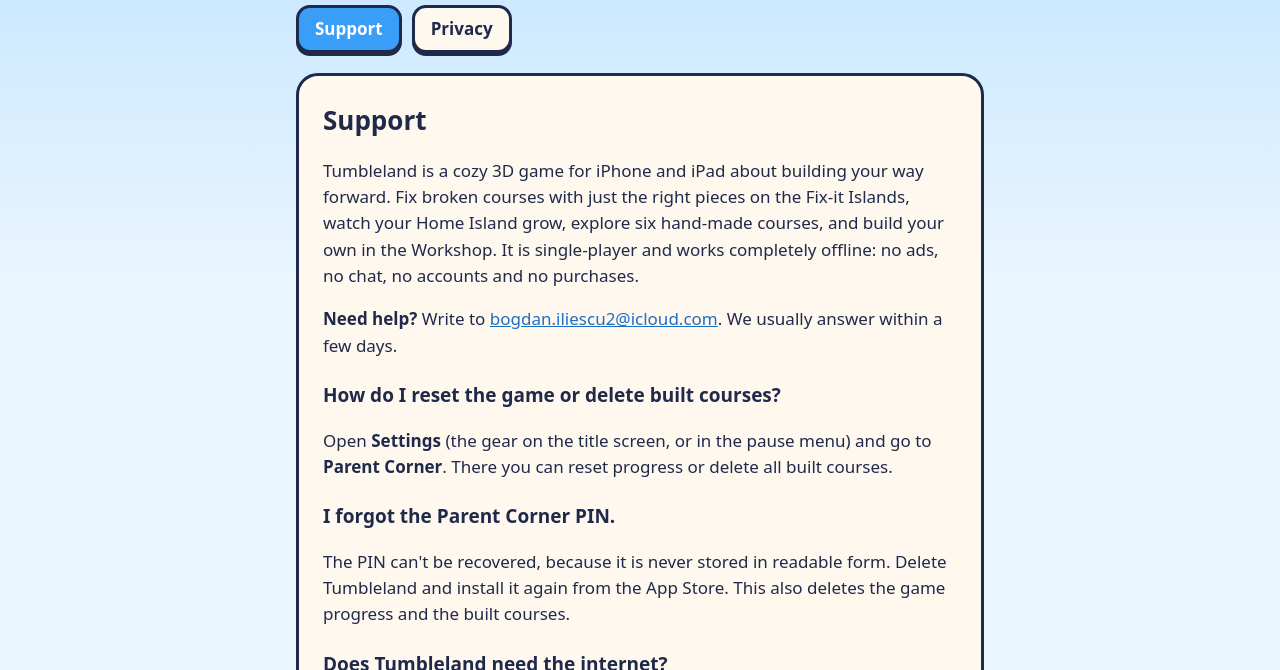
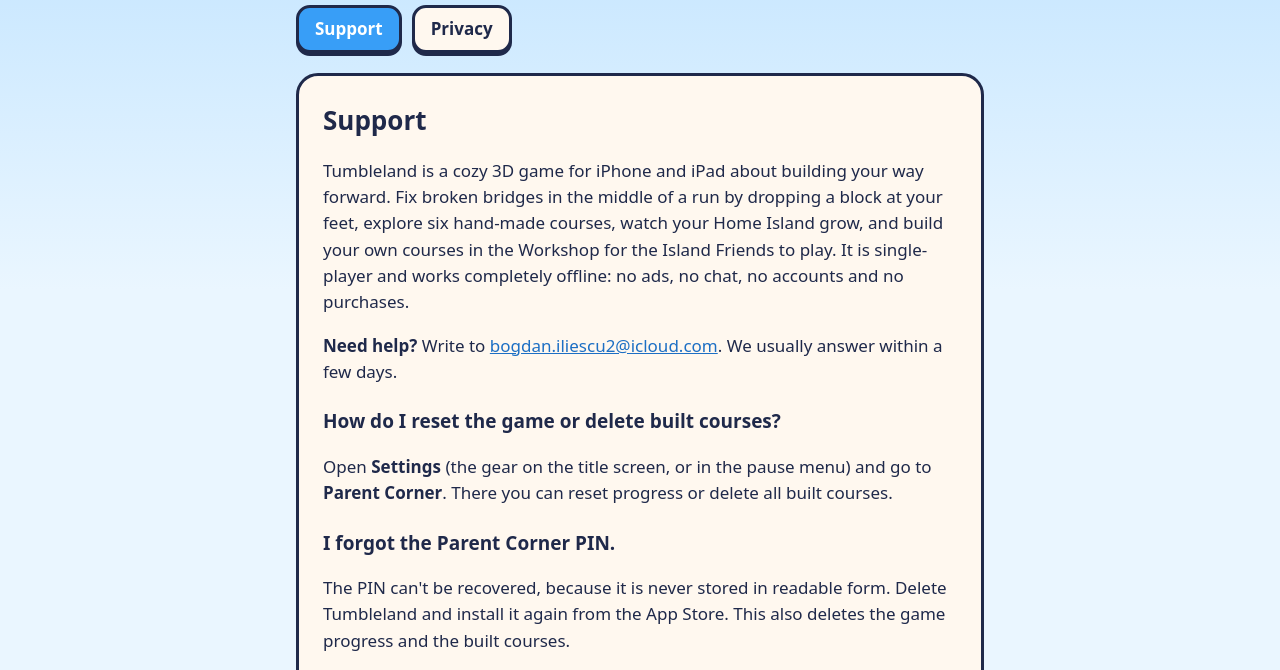
Before and after one commit to iliescub/Tumbleland-legal, a plain HTML site: page index.html in a window 1280 px wide. Shown: the part 130-800 px from the top of the page. Drawn offline with Linux system fonts and the light colour scheme.

Commit message:
Support page: v2.2 description (building while you run, Island Friends)

```diff
--- a/index.html
+++ b/index.html
@@ -18,7 +18,7 @@
 
   <div class="card">
     <h2>Support</h2>
-    <p>Tumbleland is a cozy 3D game for iPhone and iPad about building your way forward. Fix broken courses with just the right pieces on the Fix-it Islands, watch your Home Island grow, explore six hand-made courses, and build your own in the Workshop. It is single-player and works completely offline: no ads, no chat, no accounts and no purchases.</p>
+    <p>Tumbleland is a cozy 3D game for iPhone and iPad about building your way forward. Fix broken bridges in the middle of a run by dropping a block at your feet, explore six hand-made courses, watch your Home Island grow, and build your own courses in the Workshop for the Island Friends to play. It is single-player and works completely offline: no ads, no chat, no accounts and no purchases.</p>
     <p><strong>Need help?</strong> Write to <a href="mailto:bogdan.iliescu2@icloud.com">bogdan.iliescu2@icloud.com</a>. We usually answer within a few days.</p>
 
     <h3>How do I reset the game or delete built courses?</h3>
```
